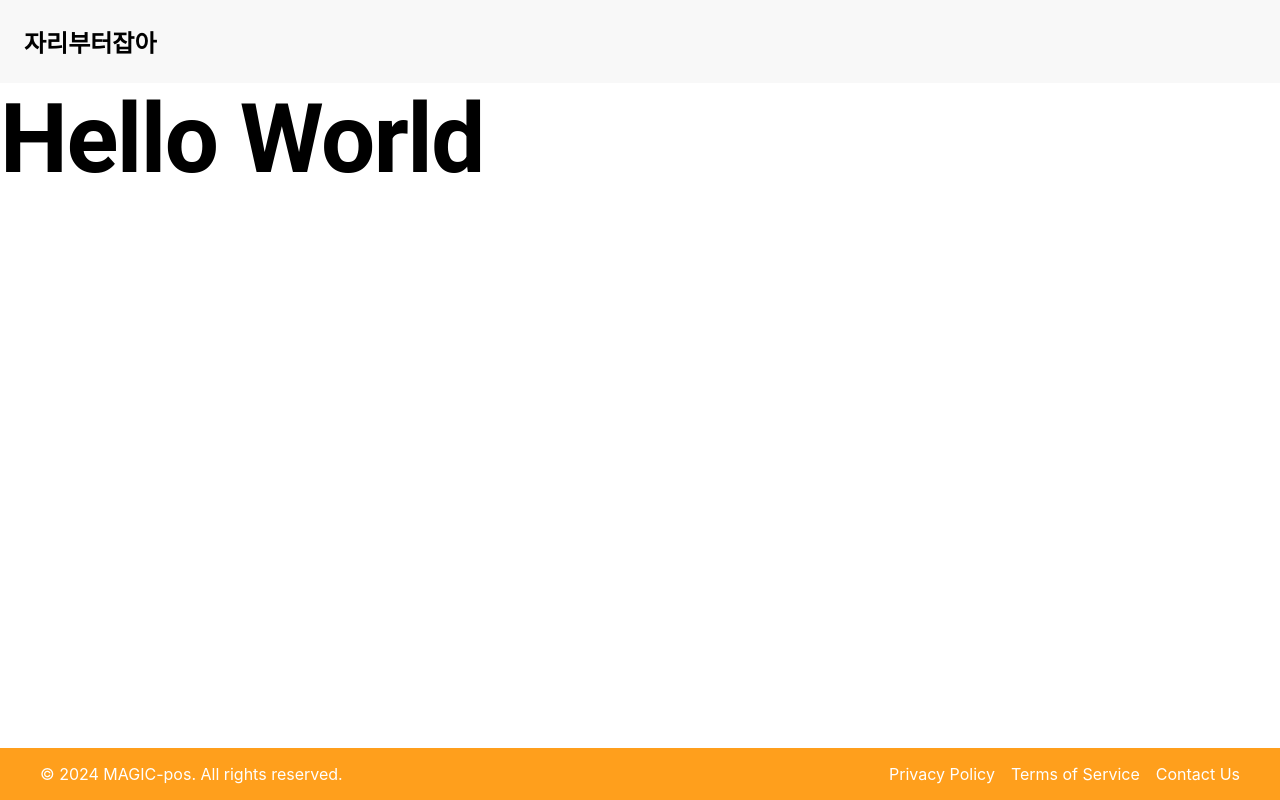
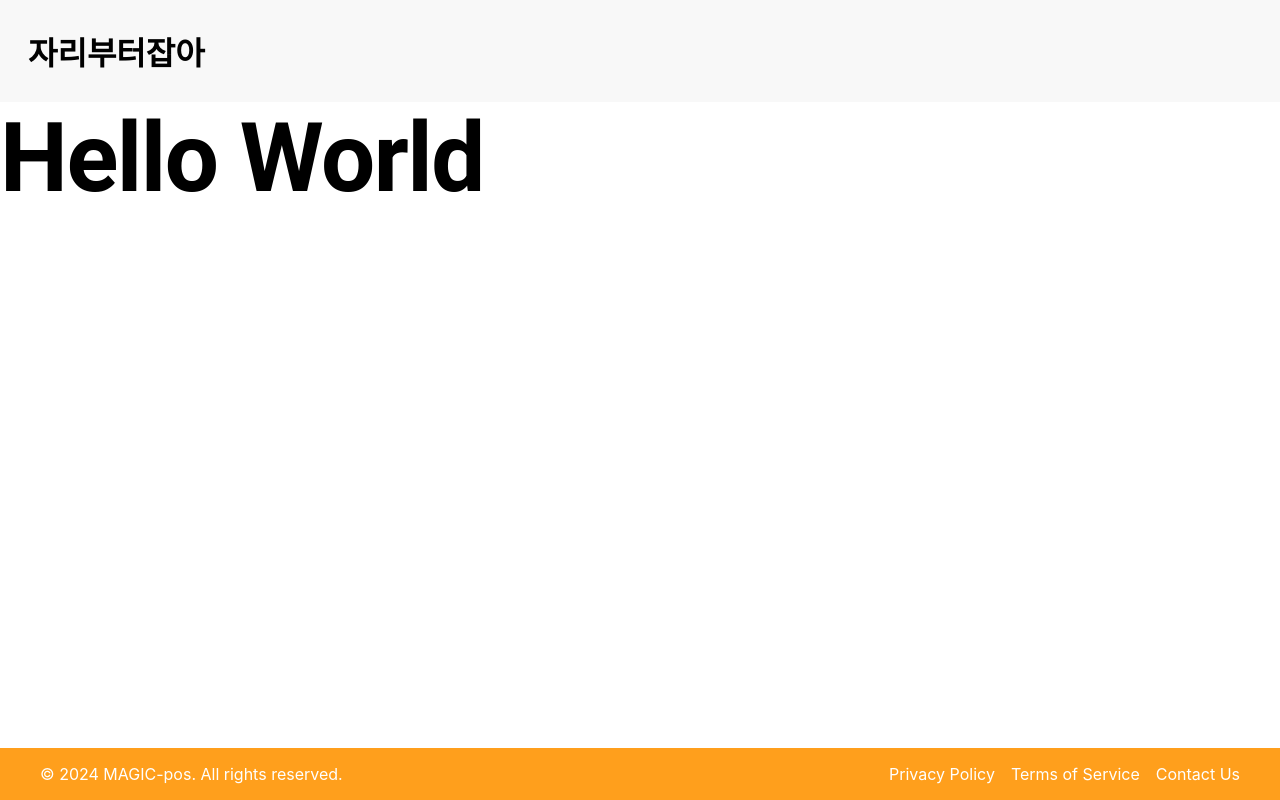
Before and after one commit to yeosujin/tabletop-front, a React (Create React App) app: page / in a window 1280 px wide. Built offline with nearby package versions, Linux system fonts and the light colour scheme; the HTML template or start-up script is replaced by a standard one.

Commit message:
fix: styles header

```diff
--- a/src/layouts/header/index.jsx
+++ b/src/layouts/header/index.jsx
@@ -50,21 +50,22 @@ const styles = {
         display: 'flex',
         justifyContent: 'space-between',
         alignItems: 'center',
-        padding: '1.5rem',
+        padding: '1.75rem',
         backgroundColor: '#f8f8f8',
     },
     logo: {
-        fontSize: '24px',
+        fontSize: '32px',
         fontWeight: 'bold',
     },
     button: {
         marginLeft: '1rem',
-        padding: '0.5rem 1rem',
+        padding: '0.75rem 1.25rem',
         backgroundColor: '#ff9f1c', // 버튼 색상을 #ff9f1c
         color: 'white',
         border: 'none',
         borderRadius: '4px',
         cursor: 'pointer',
+        fontSize: '1.2rem',
     },
 }
 
```
